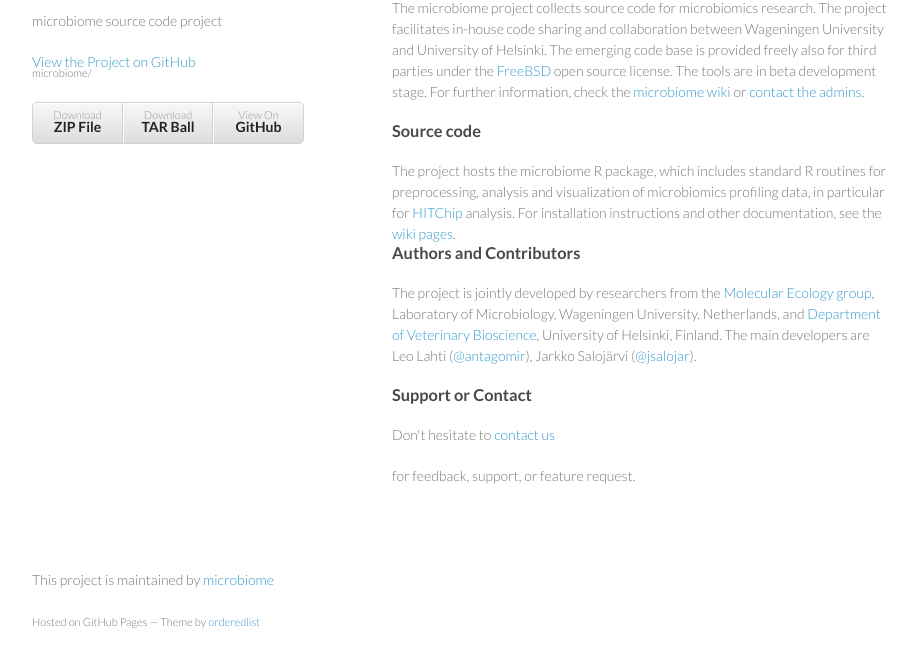
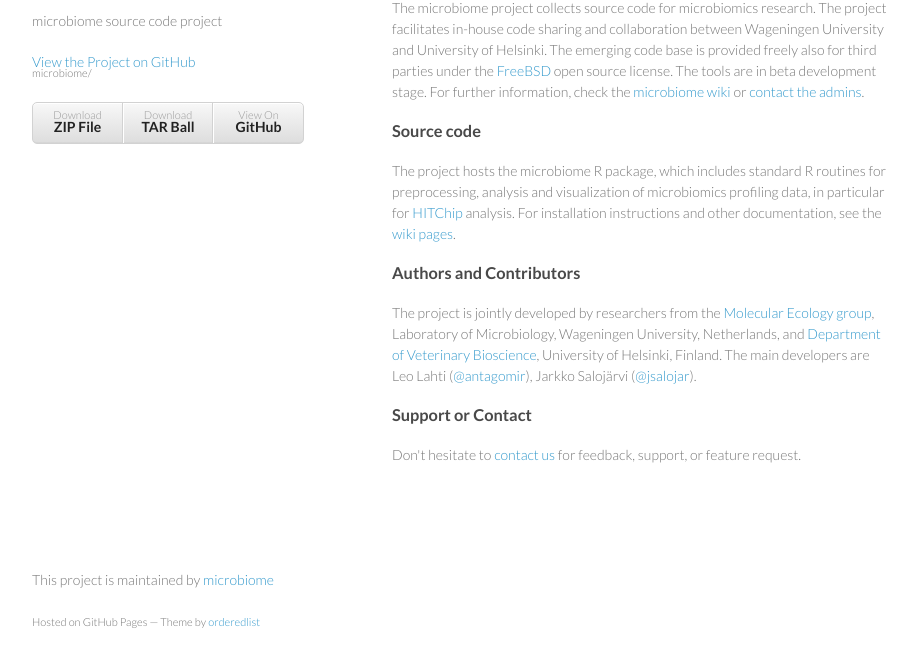
Before and after one commit to microbiome/microbiome.github.com, a plain HTML site: page index.html in a window 1280 px wide. Shown: the part 99-766 px from the top of the page, without its empty margins (178-1095 px from the left). Drawn offline with Linux system fonts and the light colour scheme.

Commit message:
links fixed

```diff
--- a/index.html
+++ b/index.html
@@ -41,7 +41,7 @@
 
 For installation instructions and other documentation, see the
 <a href="https://github.com/microbiome/microbiome/wiki">wiki pages</a>.
-
+</p>
 
 <h3>Authors and Contributors</h3>
 
@@ -50,7 +50,7 @@
 
 <h3>Support or Contact</h3>
 
-<p>Don't hesitate to <a href="https://github.com/microbiome/microbiome/wiki/Contact">contact us</a></p> for feedback, support, or feature request.
+<p>Don't hesitate to <a href="https://github.com/microbiome/microbiome/wiki/Contact">contact us</a> for feedback, support, or feature request.</p>
 
       </section>
 
```
